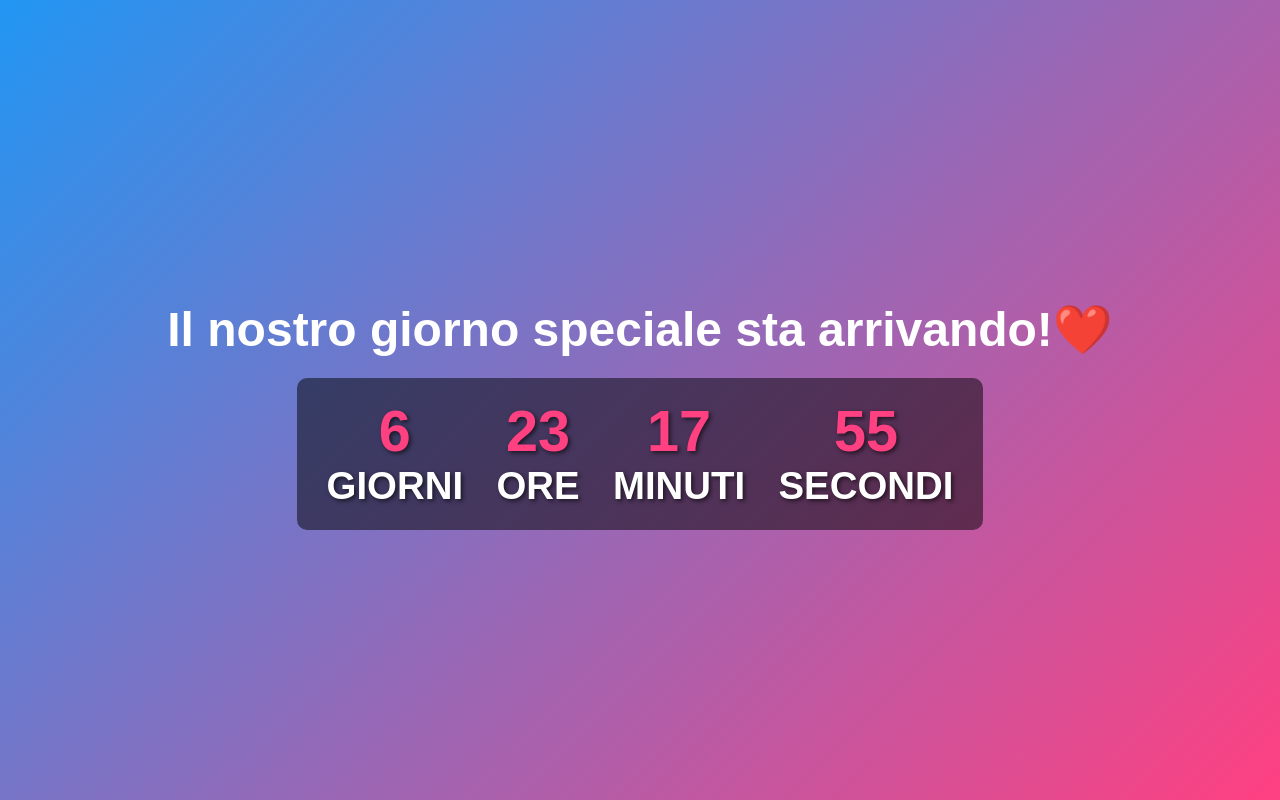
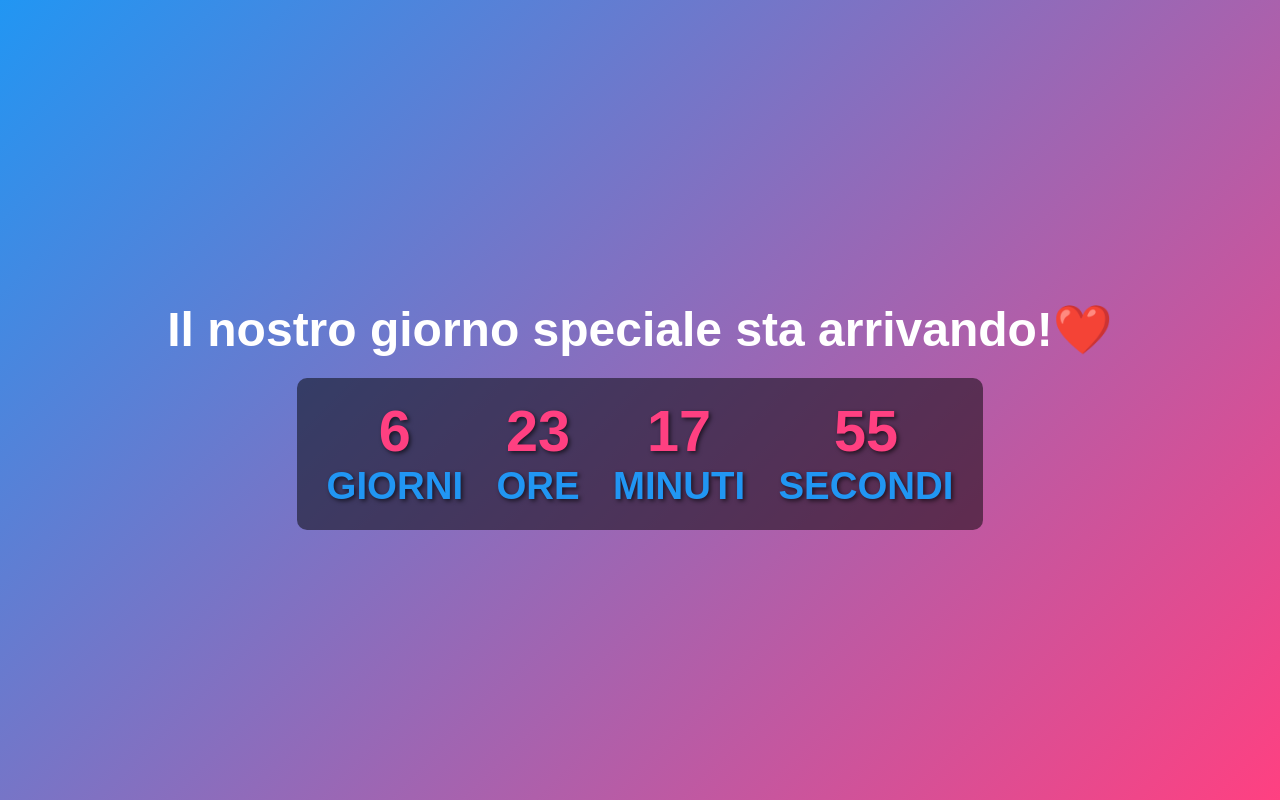
Before and after one commit to areisenthaler/Countdown-Anniversario, a plain HTML site: page index.html in a window 1280 px wide. Drawn offline with Linux system fonts and the light colour scheme.

Commit message:
Update index.html

```diff
--- a/index.html
+++ b/index.html
@@ -41,7 +41,7 @@
         }
         .countdown-label {
             font-size: 0.8em; /* Testo più piccolo */
-            color: #fff;
+            color: #2196F3;
             text-transform: uppercase;
         }
         .heart {
```
